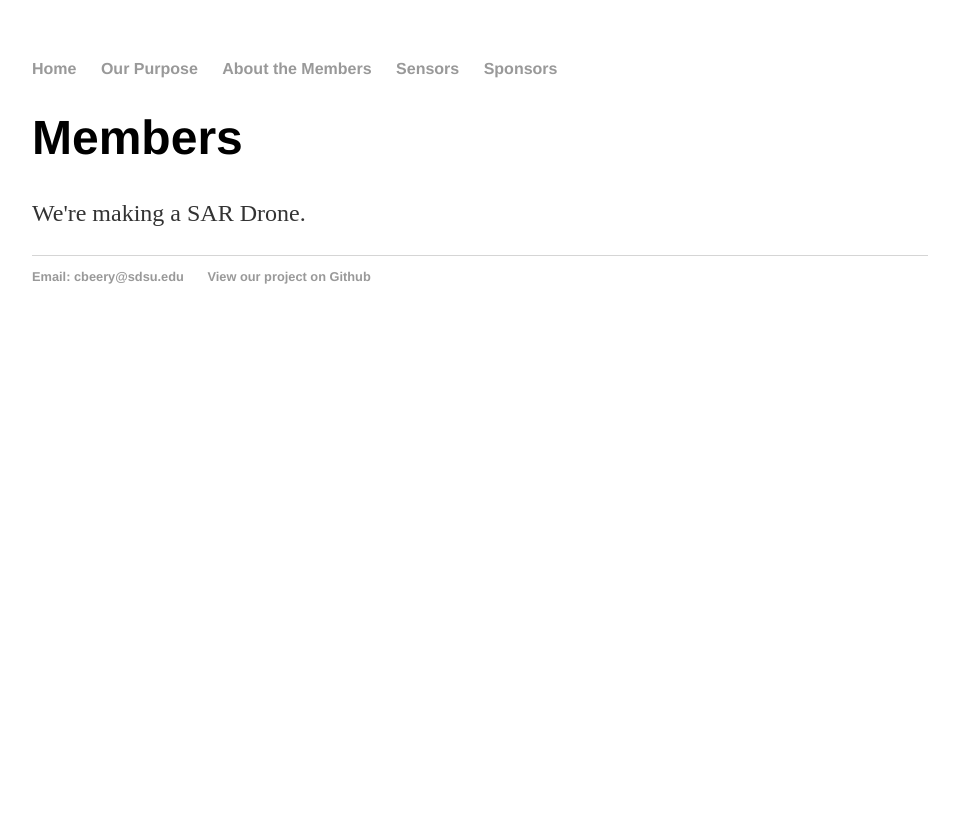
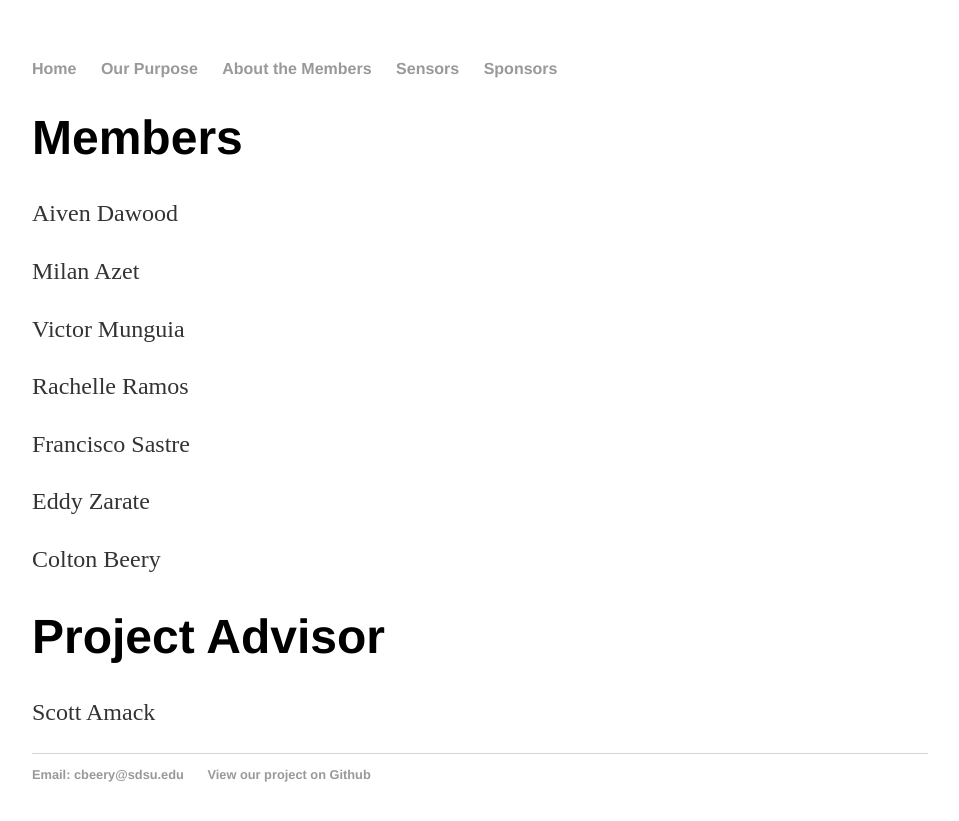
Before and after one commit to ColtonBeery/sarbumblebees, a Jekyll site: the page built from members/index.html, in a window 1280 px wide. Shown: the top 821 px of the page, without its empty margins (160-1119 px from the left). Built offline with Jekyll 4.4.1, drawn with Linux system fonts in a browser that asks for light colours.

Commit message:
Add list of members
Bios and photos please?

```diff
--- a/members/index.html
+++ b/members/index.html
@@ -4,5 +4,13 @@ title: SAR Bumblebees
 ---
 <div class="blurb">
 	<h1>Members</h1>
-	<p>We're making a SAR Drone.</p>
+		<p>Aiven Dawood</p>
+		<p>Milan Azet</p>
+		<p>Victor Munguia</p>
+		<p>Rachelle Ramos</p>
+		<p>Francisco Sastre</p>
+		<p>Eddy Zarate</p>
+		<p>Colton Beery</p>
+	<h1>Project Advisor</h1>
+		<p>Scott Amack</p>
 </div><!-- /.blurb -->
```
